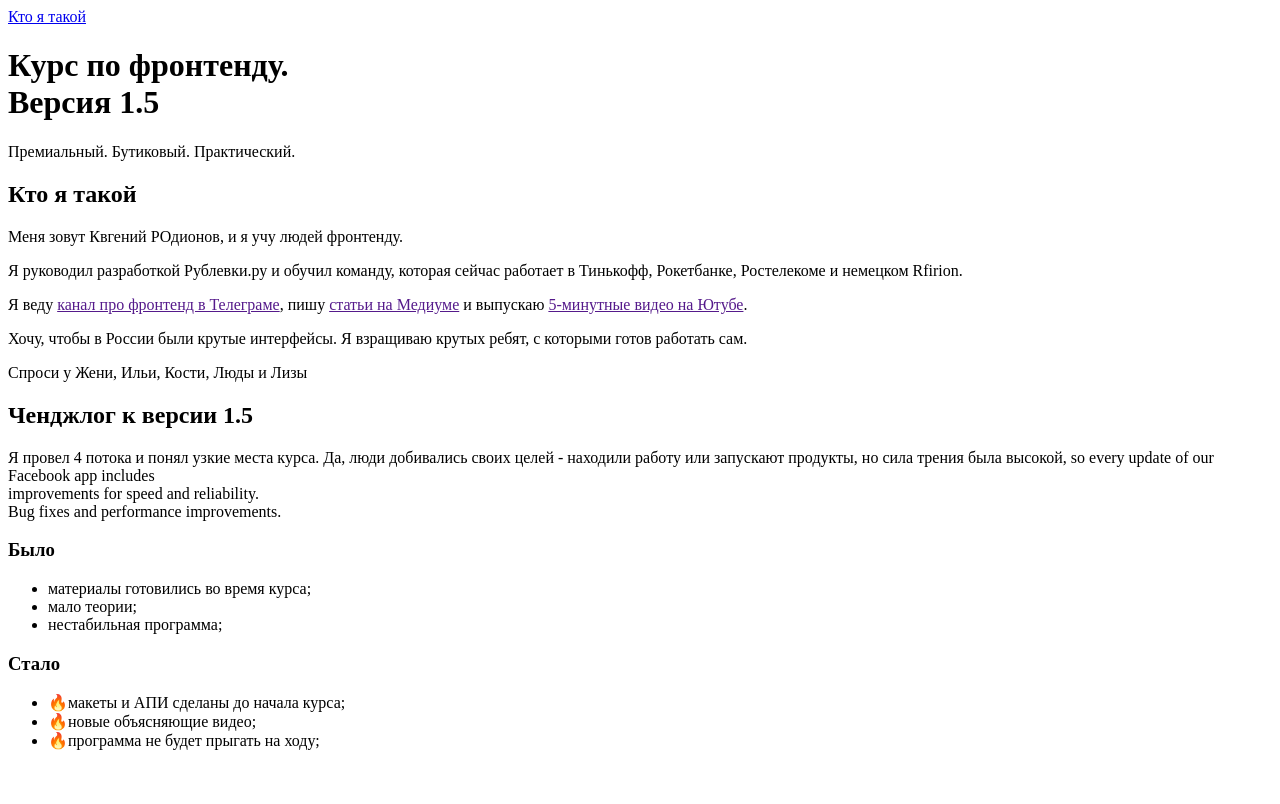
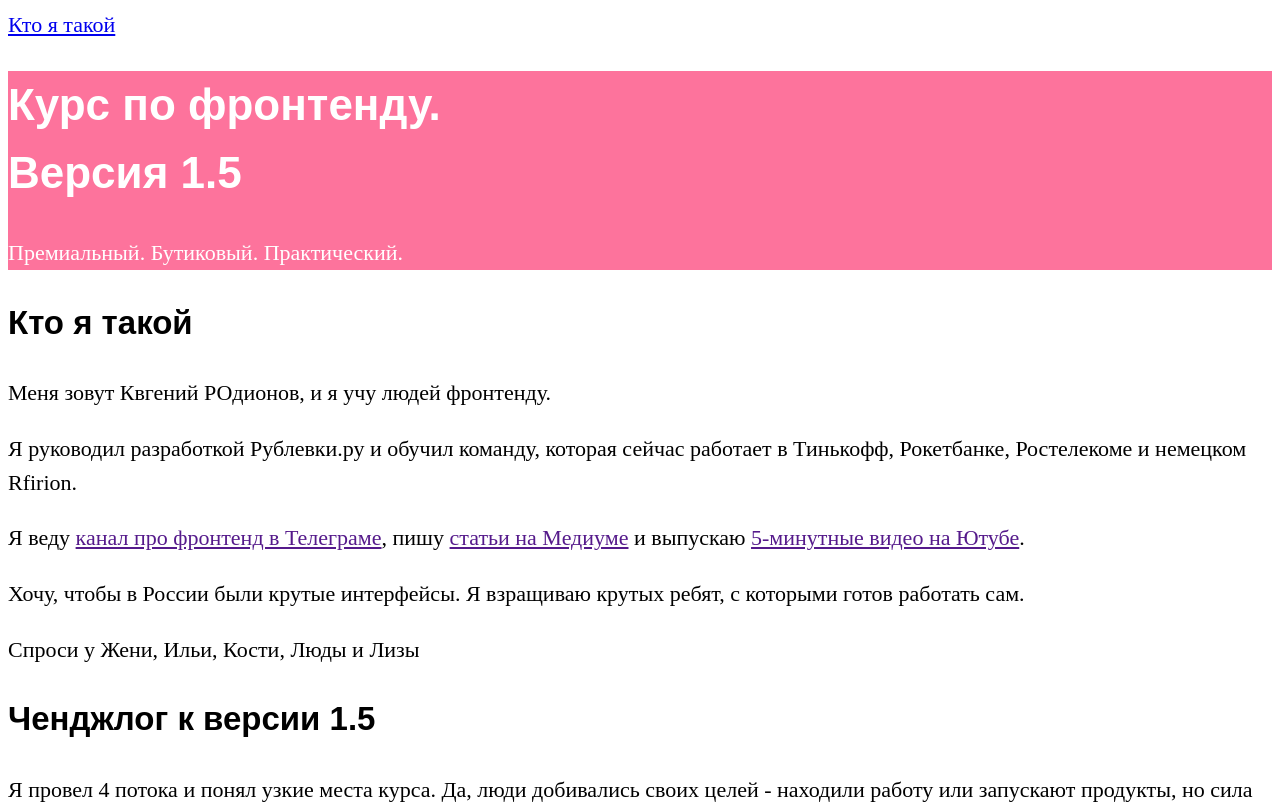
Before and after one commit to DimaLyzin/verstka, a plain HTML site: page index.html in a window 1280 px wide. Shown: the top 804 px of the page. Drawn offline with Linux system fonts and the light colour scheme.

Commit message:
Added css link for index.html and added style for style.css

```diff
--- a/css/style.css
+++ b/css/style.css
@@ -0,0 +1,13 @@
+header {
+    background-color: #FD739C;
+    color: white
+}
+
+h1, h2 {
+    font-family: Arial;
+}
+
+body {
+    font-size: 22px;
+    line-height: 1.54;
+}
--- a/index.html
+++ b/index.html
@@ -4,6 +4,7 @@
     <head>
         <title>Заголовок страницы</title>
         <meta charset="utf-8">
+        <link rel="stylesheet" href="./css/style.css">
     </head>
     <body>
         <nav>
```
